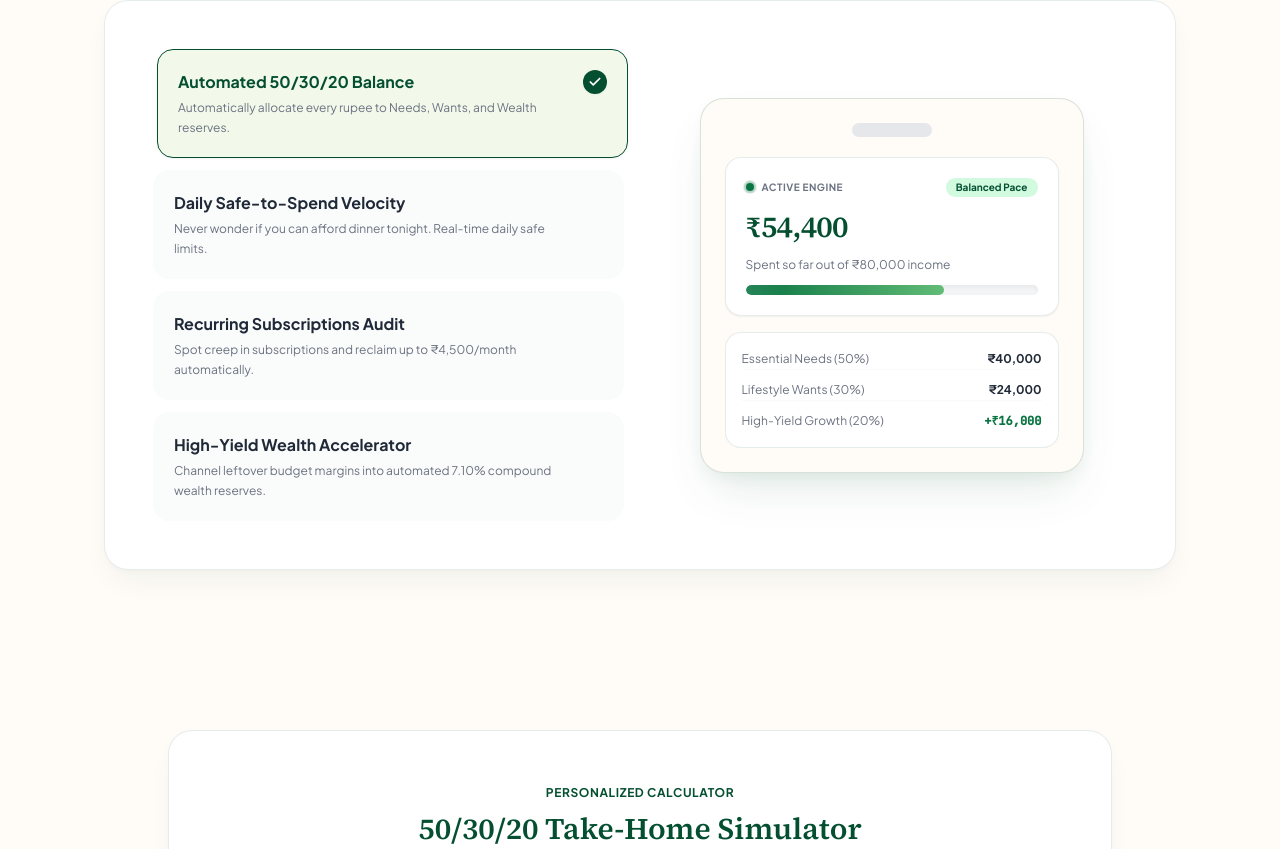
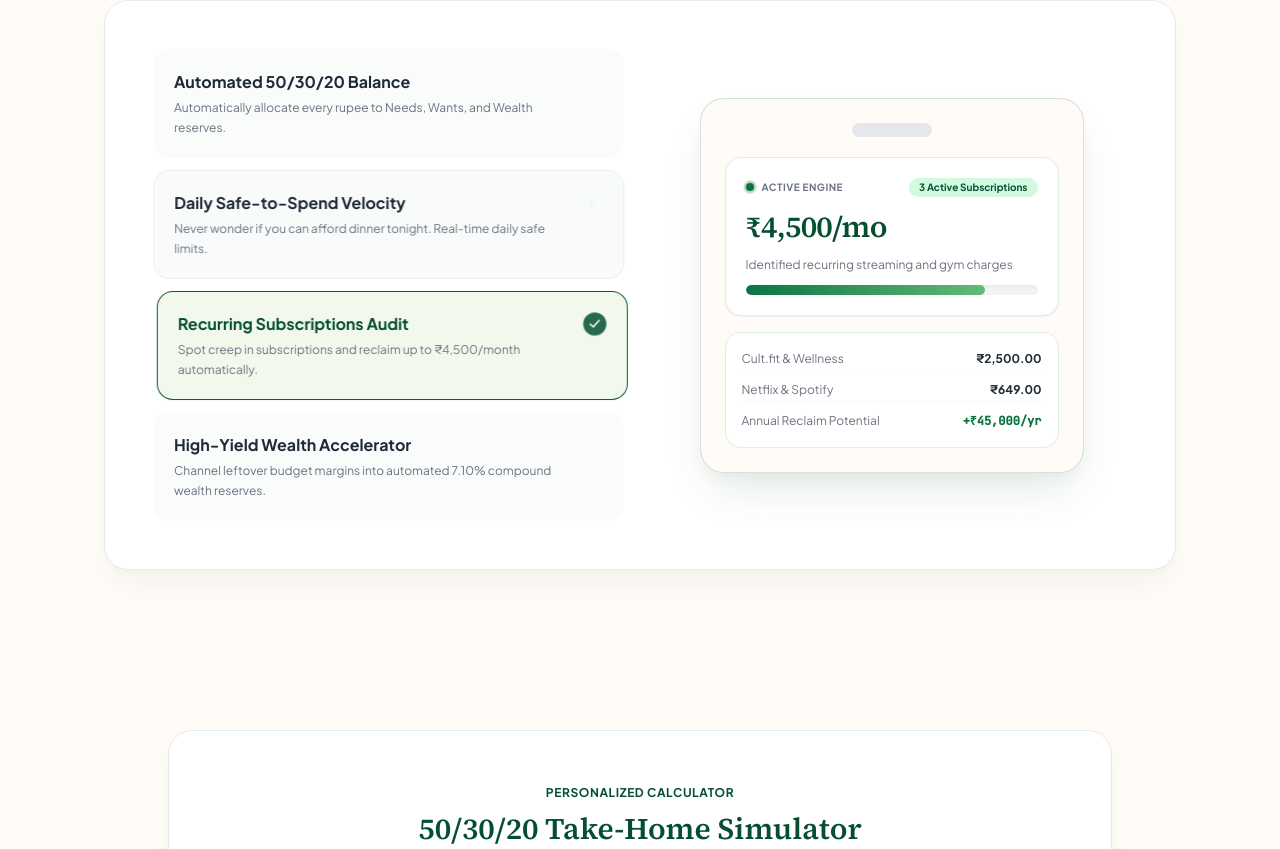
Before and after one commit to mrsameer12082006-spec/Finance, a React (Vite) app: page / in a window 1280 px wide. Shown: the part 1433-2282 px from the top of the page. Built offline with nearby package versions, Linux system fonts and the light colour scheme.

Commit message:
Add auto-rotating feature tabs in MoneyFlow section

```diff
--- a/src/pages/Home.jsx
+++ b/src/pages/Home.jsx
@@ -37,6 +37,7 @@ export default function Home() {
   // Simulator State in Hero/Landing
   const [income, setIncome] = useState(80000);
   const [activeTab, setActiveTab] = useState(0);
+  const [isFlowPaused, setIsFlowPaused] = useState(false);
 
   const needs = income * 0.50;
   const wants = income * 0.30;
@@ -178,6 +179,16 @@ export default function Home() {
       }
     }
   ];
+
+  // Auto-advance the MoneyFlow feature tabs every 3s, looping top -> bottom -> top.
+  // Pauses while the user hovers the section, and restarts the timer after a manual click.
+  useEffect(() => {
+    if (isFlowPaused) return;
+    const timer = setTimeout(() => {
+      setActiveTab((prev) => (prev + 1) % flowTabs.length);
+    }, 3000);
+    return () => clearTimeout(timer);
+  }, [activeTab, isFlowPaused, flowTabs.length]);
 
   return (
     <div className="min-h-screen bg-nectar-canvas dark:bg-nectar-darkBg text-gray-900 dark:text-gray-100 transition-colors">
@@ -409,7 +420,10 @@ export default function Home() {
           </p>
         </div>
 
-        <div className="bg-white dark:bg-nectar-darkCard rounded-3xl p-6 sm:p-12 border border-nectar-forest/10 dark:border-nectar-darkBorder shadow-nectar grid grid-cols-1 lg:grid-cols-12 gap-8 items-center">
+        <div className="bg-white dark:bg-nectar-darkCard rounded-3xl p-6 sm:p-12 border border-nectar-forest/10 dark:border-nectar-darkBorder shadow-nectar grid grid-cols-1 lg:grid-cols-12 gap-8 items-center"
+          onMouseEnter={() => setIsFlowPaused(true)}
+          onMouseLeave={() => setIsFlowPaused(false)}
+        >
           {/* Left Tabs with smooth active indicators */}
           <div className="lg:col-span-6 space-y-3">
             {flowTabs.map((tab, idx) => {
```
